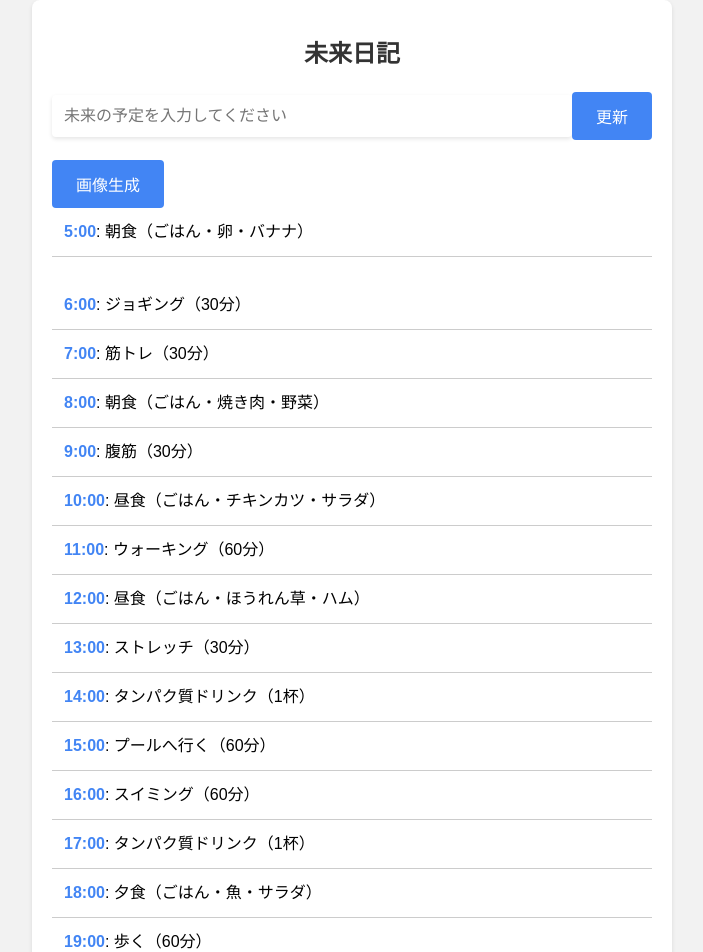
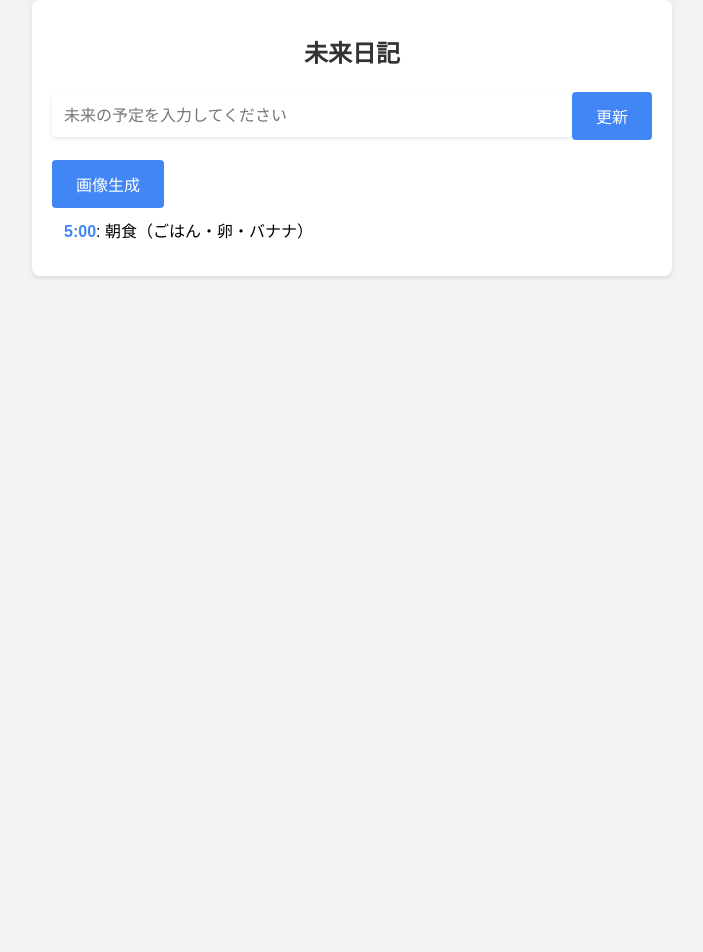
Before and after one commit to 3tomcha/mirai_nikki, a React (Create React App) app in the folder frontend/: page / in a window 1280 px wide. Shown: the top 952 px of the page, without its empty margins (288-991 px from the left). After the commit the page ends 800 px from the top, so only its background shows below. Built offline with nearby package versions, Linux system fonts and the light colour scheme.

Commit message:
add components

```diff
--- a/frontend/src/App.js
+++ b/frontend/src/App.js
@@ -1,18 +1,20 @@
 import './App.css';
-import React, { useState } from 'react';
+import React, { useEffect, useState } from 'react';
+import { useGenerateImage } from './hooks/useGenerateImage';
+import { useGenerateschedule } from './hooks/useGenerateSchedule';
+import ScheduleItem from './components/ScheduleItem';
 
 function App() {
   const [prompt, setPrompt] = useState('');
-  const [schedule, setSchedule] = useState('');
+  const { image, fetchImage } = useGenerateImage();
+  const { schedule, fetchSchedule } = useGenerateschedule();
 
   const handlePromptChange = (event) => {
     setPrompt(event.target.value);
   };
 
   const updateSchedule = () => {
-    // 入力されたプロンプトに基づいてスケジュールを更新するロジックを実装してください
-    const generatedSchedule = generateSchedule(prompt);
-    setSchedule(generatedSchedule);
+    fetchSchedule(prompt);
   };
 
   const generateSchedule = (prompt) => {
@@ -72,60 +74,11 @@ function App() {
           更新
         </button>
       </div>
-      <button className="form-button" onClick={generateImage}>
+      <button className="form-button" onClick={fetchImage}>
         画像生成
       </button>
       <ul className="schedule-list" id="schedule">
-        {schedule}
-        <li className="schedule-item">
-          <span className="time">5:00</span>: 朝食（ごはん・卵・バナナ）
-        </li>
-        <img id="generatedImage" src="" alt="" />
-        <li className="schedule-item">
-          <span className="time">6:00</span>: ジョギング（30分）
-        </li>
-        <li className="schedule-item">
-          <span className="time">7:00</span>: 筋トレ（30分）
-        </li>
-        <li className="schedule-item">
-          <span className="time">8:00</span>: 朝食（ごはん・焼き肉・野菜）
-        </li>
-        <li className="schedule-item">
-          <span className="time">9:00</span>: 腹筋（30分）
-        </li>
-        <li className="schedule-item">
-          <span className="time">10:00</span>: 昼食（ごはん・チキンカツ・サラダ）
-        </li>
-        <li className="schedule-item">
-          <span className="time">11:00</span>: ウォーキング（60分）
-        </li>
-        <li className="schedule-item">
-          <span className="time">12:00</span>: 昼食（ごはん・ほうれん草・ハム）
-        </li>
-        <li className="schedule-item">
-          <span className="time">13:00</span>: ストレッチ（30分）
-        </li>
-        <li className="schedule-item">
-          <span className="time">14:00</span>: タンパク質ドリンク（1杯）
-        </li>
-        <li className="schedule-item">
-          <span className="time">15:00</span>: プールへ行く（60分）
-        </li>
-        <li className="schedule-item">
-          <span className="time">16:00</span>: スイミング（60分）
-        </li>
-        <li className="schedule-item">
-          <span className="time">17:00</span>: タンパク質ドリンク（1杯）
-        </li>
-        <li className="schedule-item">
-          <span className="time">18:00</span>: 夕食（ごはん・魚・サラダ）
-        </li>
-        <li className="schedule-item">
-          <span className="time">19:00</span>: 歩く（60分）
-        </li>
-        <li className="schedule-item">
-          <span className="time">20:00</span>: 夕食（ごはん・鶏肉・野菜）
-        </li>
+        <ScheduleItem time="5:00" do="朝食（ごはん・卵・バナナ）" />
       </ul>
     </div>
   )
--- /dev/null
+++ b/frontend/src/components/ScheduleItem.jsx
@@ -0,0 +1,7 @@
+export default function ScheduleItem(props) {
+    return (
+        <li className="schedule-item">
+            <span className="time">{props.time}</span>: {props.do}
+        </li>
+    )
+}
--- a/frontend/src/hooks/useGenerateImage.js
+++ b/frontend/src/hooks/useGenerateImage.js
@@ -3,6 +3,7 @@ import { useState } from "react";
 export function useGenerateImage() {
   const [image, setImage] = useState("");
 
+  const fetchImage = () => {
     const url = `http://127.0.0.1:5000/?prompt=${encodeURIComponent(prompt)}`;
 
     fetch(url)
@@ -13,8 +14,10 @@ export function useGenerateImage() {
         setImage(imageUrl)
       })
       .catch((error) => console.error(error));
+  }
 
   return {
-    image
+    image,
+    fetchImage
   }
 }
--- a/frontend/src/hooks/useGenerateSchedule.js
+++ b/frontend/src/hooks/useGenerateSchedule.js
@@ -3,8 +3,8 @@ import { useState } from "react";
 export function useGenerateschedule() {
   const [schedule, setSchedule] = useState("");
 
-  const fetchSchedule = () => {
-    const prompt = "来週までに、10kg太りたいです。月曜日の予定を一時間ごとに記載して24時間分になるようにしてください。なるべく具体的に書いて。例えば、ご飯だったらメニュー、出かけるんだったら場所まで。json形式で返して"
+  const fetchSchedule = (_prompt) => {
+    const prompt = `来週までに、${_prompt}です。月曜日の予定を一時間ごとに記載して24時間分になるようにしてください。なるべく具体的に書いて。例えば、ご飯だったらメニュー、出かけるんだったら場所まで。json形式で返して`
     const url = `http://127.0.0.1:5000/chat?prompt=${encodeURIComponent(prompt)}`;
 
     fetch(url)
```
Lines whose indentation alone changed are shown as unchanged.
